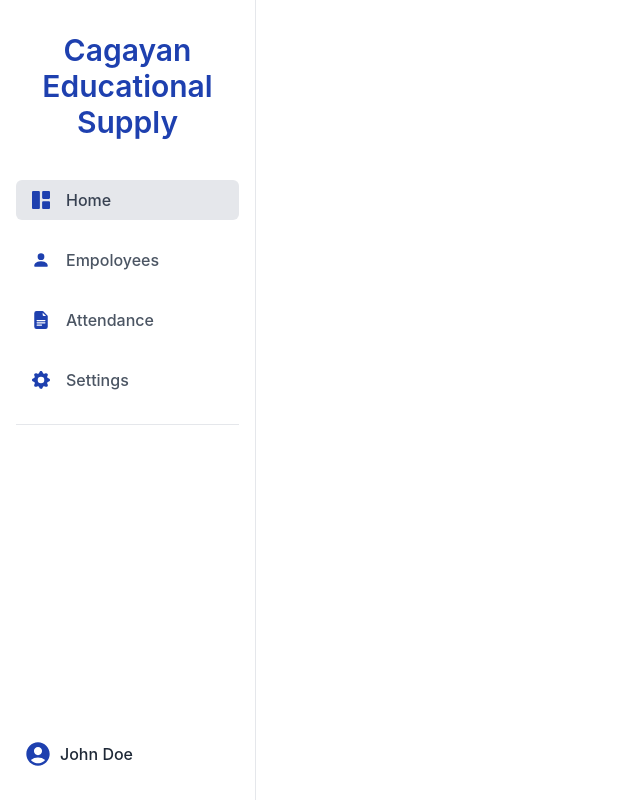
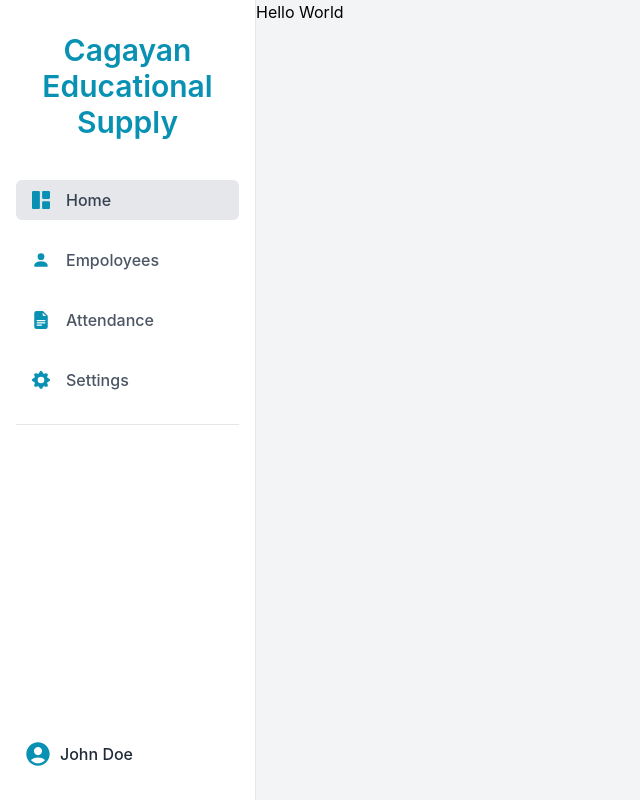
Before and after one commit to kyledevfy/isdm-final-project-frontend, a React (Create React App) app: page / in a window 1280 px wide. Shown: the whole page, without its empty margins (0-640 px from the left). Built offline with nearby package versions, Linux system fonts and the light colour scheme.

Commit message:
Added sidebar transition

```diff
--- a/src/App.js
+++ b/src/App.js
@@ -1,5 +1,6 @@
 import { BrowserRouter } from "react-router-dom";
 import Main from "./pages/main";
+import "./assets/css/index.css";
 
 function App() {
   return (
--- a/src/assets/css/index.css
+++ b/src/assets/css/index.css
@@ -0,0 +1,3 @@
+.sidebar {
+  transition: 0.3s ease-in-out;
+}
--- a/src/components/sidebar.js
+++ b/src/components/sidebar.js
@@ -9,8 +9,8 @@ import { MdAccountCircle } from "react-icons/md";
 
 const Sidebar = () => {
   return (
-    <div className="flex flex-col w-64 h-screen px-4 py-8 bg-white border-r">
-      <h2 className="text-3xl text-center font-semibold text-blue-800 mb-4">
+    <div className="sidebar absolute -left-64 lg:left-0 flex flex-col w-64 h-screen px-4 py-8 bg-white border-r">
+      <h2 className="text-3xl text-center font-semibold text-cyan-600 mb-4">
         Cagayan Educational Supply
       </h2>
       <div className="flex flex-col justify-between flex-1 mt-6">
@@ -19,7 +19,7 @@ const Sidebar = () => {
             className="flex items-center px-4 py-2 text-gray-700 bg-gray-200 rounded-md"
             href="#"
           >
-            <BsFillGrid1X2Fill size={18} className="text-blue-800" />
+            <BsFillGrid1X2Fill size={18} className="text-cyan-600" />
             <span className="mx-4 font-medium">Home</span>
           </a>
 
@@ -27,7 +27,7 @@ const Sidebar = () => {
             className="flex items-center px-4 py-2 mt-5 text-gray-600 transition-colors duration-200 transform rounded-md hover:bg-gray-200 hover:text-gray-700"
             href="#"
           >
-            <BsFillPersonFill size={18} className="text-blue-800" />
+            <BsFillPersonFill size={18} className="text-cyan-600" />
             <span className="mx-4 font-medium">Empoloyees</span>
           </a>
 
@@ -35,7 +35,7 @@ const Sidebar = () => {
             className="flex items-center px-4 py-2 mt-5 text-gray-600 transition-colors duration-200 transform rounded-md hover:bg-gray-200 hover:text-gray-700"
             href="#"
           >
-            <BsFillFileEarmarkTextFill size={18} className="text-blue-800" />
+            <BsFillFileEarmarkTextFill size={18} className="text-cyan-600" />
 
             <span className="mx-4 font-medium">Attendance</span>
           </a>
@@ -44,7 +44,7 @@ const Sidebar = () => {
             className="flex items-center px-4 py-2 mt-5 text-gray-600 transition-colors duration-200 transform rounded-md hover:bg-gray-200 hover:text-gray-700"
             href="#"
           >
-            <BsGearFill size={18} className="text-blue-800" />
+            <BsGearFill size={18} className="text-cyan-600" />
 
             <span className="mx-4 font-medium">Settings</span>
           </a>
@@ -53,7 +53,7 @@ const Sidebar = () => {
         </nav>
 
         <div className="flex items-center px-4 -mx-2">
-          <MdAccountCircle size={28} className="text-blue-800" />
+          <MdAccountCircle size={28} className="text-cyan-600" />
           <h4 className="mx-2 font-medium text-gray-800 hover:underline">
             John Doe
           </h4>
--- a/src/pages/home/home.js
+++ b/src/pages/home/home.js
@@ -4,7 +4,12 @@ import Sidebar from "../../components/sidebar";
 const Home = () => {
   return (
     <>
-      <Sidebar />
+      <div className="home relative min-h-screen bg-gray-100">
+        <Sidebar />
+        <div className="home-body ml-0 lg:ml-64">
+          <h1>Hello World</h1>
+        </div>
+      </div>
     </>
   );
 };
--- a/src/pages/login/login.js
+++ b/src/pages/login/login.js
@@ -3,7 +3,7 @@ import React from "react";
 const Login = () => {
   return (
     <div className="h-screen flex">
-      <div className="flex w-1/2 bg-gradient-to-tr from-blue-800 to-purple-700 i justify-around items-center">
+      <div className="flex w-1/2 bg-gradient-to-tr from-cyan-400 via-cyan-500 to-cyan-600 i justify-around items-center">
         <div>
           <h1 className="text-white font-bold text-4xl font-sans">
             Cagayan Educational Supply
@@ -40,7 +40,7 @@ const Login = () => {
               placeholder="Email Address"
             />
           </div>
-          <div className="flex items-center border-2 py-2 px-3 rounded-md">
+          <div className="flex items-center border-2 py-2 px-3 rounded-md mb-4">
             <svg
               xmlns="http://www.w3.org/2000/svg"
               className="h-5 w-5 text-gray-400"
@@ -63,10 +63,11 @@ const Login = () => {
           </div>
           <button
             type="submit"
-            className="block w-full bg-indigo-600 mt-4 py-2 rounded-md text-white font-semibold mb-2"
+            class="text-white w-full bg-gradient-to-r from-cyan-400 via-cyan-500 to-cyan-600 hover:bg-gradient-to-br focus:ring-4 focus:ring-cyan-300 dark:focus:ring-cyan-800 font-medium rounded-lg text-md px-5 py-2.5 text-center mr-2 mb-2"
           >
             Login
           </button>
+
           <span className="text-sm ml-2 hover:text-blue-500 cursor-pointer">
             Forgot Password ?
           </span>
```
